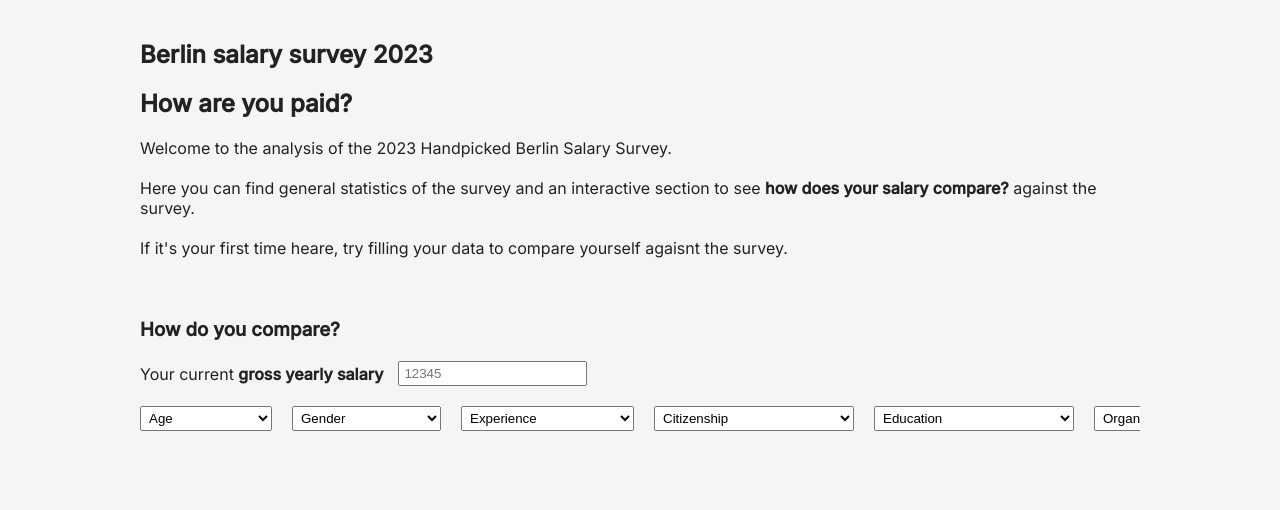
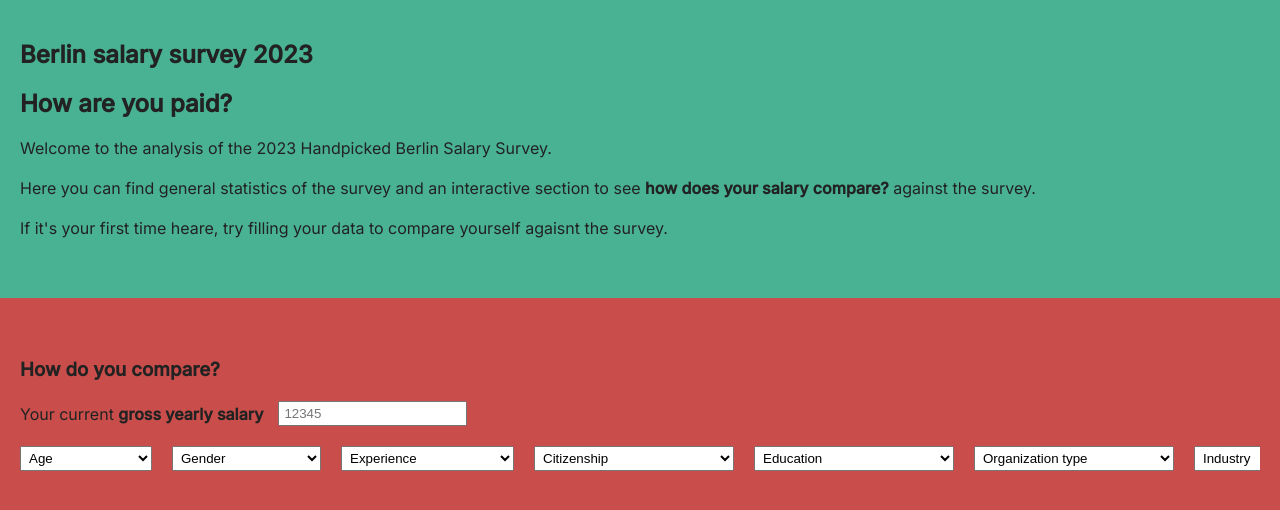
Before and after one commit to iheredia/berlin-salary-survey, a Next.js app: page / in a window 1280 px wide. Shown: the top 510 px of the page. Built offline with nearby package versions, Linux system fonts and the light colour scheme.

Commit message:
Adds snap scrolling

```diff
--- a/app/globals.css
+++ b/app/globals.css
@@ -2,11 +2,6 @@
   box-sizing: border-box;
   padding: 0;
   margin: 0;
-}
-
-html,
-body {
-  max-width: 100vw;
 }
 
 body {
@@ -18,3 +13,12 @@ a {
   color: inherit;
   text-decoration: none;
 }
+
+p {
+  margin: 20px 0;
+}
+
+h1,
+h2 {
+  margin: 0 0 20px 0;
+}
--- a/app/page.module.css
+++ b/app/page.module.css
@@ -1,21 +1,14 @@
 .main {
+  overflow: auto;
+  -webkit-scroll-snap-type: y mandatory;
+  -ms-scroll-snap-type: y mandatory;
+  scroll-snap-type: y mandatory;
+
+  height: 100vh;
+  height: 100dvh;
+}
+
+.main > section {
+  scroll-snap-align: start;
   padding: 40px 20px;
 }
-
-.main section {
-  max-width: 1000px;
-  margin: 0 auto 40px auto;
-}
-
-.main p {
-  margin: 20px 0;
-}
-
-.main ul {
-  padding-left: 20px;
-}
-
-.main h1,
-.main h2 {
-  margin: 0 0 20px 0;
-}
--- /dev/null
+++ b/components/dashboard/index.module.css
@@ -0,0 +1,4 @@
+.dashboard {
+  background: #c94e4b;
+  height: 100%;
+}
--- a/components/dashboard/index.tsx
+++ b/components/dashboard/index.tsx
@@ -5,12 +5,13 @@ import UserForm from "./user-form";
 import DeviationFromMeanChart from "./charts/deviation-from-mean-chart";
 import ScatterChart from "./charts/scatter-chart";
 import HistogramChart from "./charts/histogram-chart";
+import styles from "./index.module.css";
 
 export default function Dashboard(props: { year: AvailableYear }) {
   const [user, setUser] = useState<User>({});
   const { year } = props;
   return (
-    <>
+    <section className={styles.dashboard}>
       <section>
         <UserForm user={user} setUser={setUser} />
       </section>
@@ -93,6 +94,6 @@ export default function Dashboard(props: { year: AvailableYear }) {
       {/* <HistogramChart year={year} dimension="bonus" /> */}
       {/* <HistogramChart year={year} dimension="equity" /> */}
       {/* <ScatterChart year={year} dimensionX="hoursPerWeek" dimensionY="grossSalary" /> */}
-    </>
+    </section>
   );
 }
--- a/components/dashboard/user-form/index.module.css
+++ b/components/dashboard/user-form/index.module.css
@@ -2,7 +2,6 @@
   padding-top: 20px;
   position: sticky;
   top: 0;
-  background: #f5f5f5;
   z-index: 1;
 }
 
--- /dev/null
+++ b/components/introduction.module.css
@@ -0,0 +1,3 @@
+.introduction {
+  background: #49b293;
+}
--- a/components/introduction.tsx
+++ b/components/introduction.tsx
@@ -1,9 +1,10 @@
 import { AvailableYear } from "@/data/types";
+import styles from "./introduction.module.css";
 
 export default function Introduction(props: { year: AvailableYear }) {
   const { year } = props;
   return (
-    <section>
+    <section className={styles.introduction}>
       <h1>Berlin salary survey {year}</h1>
       <h2>How are you paid?</h2>
       <p>Welcome to the analysis of the {year} Handpicked Berlin Salary Survey.</p>
```
